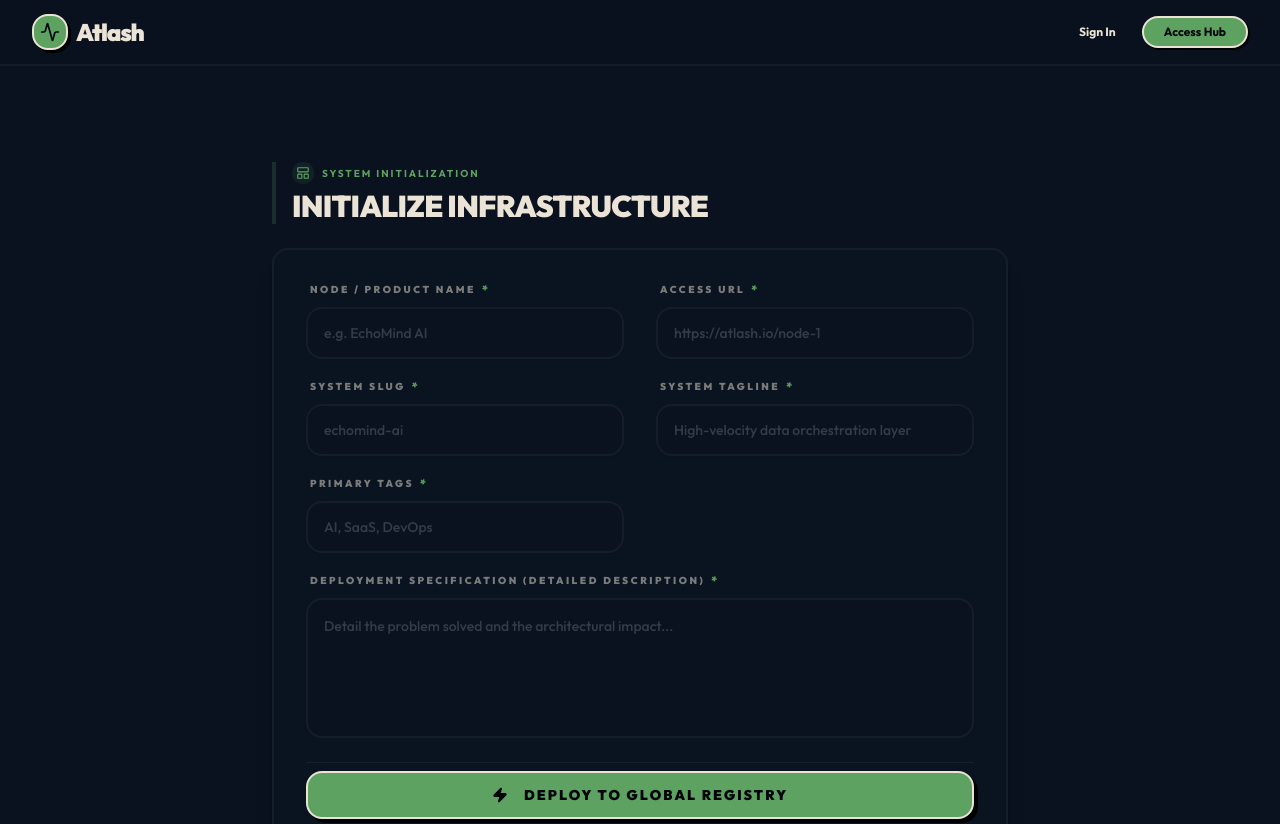
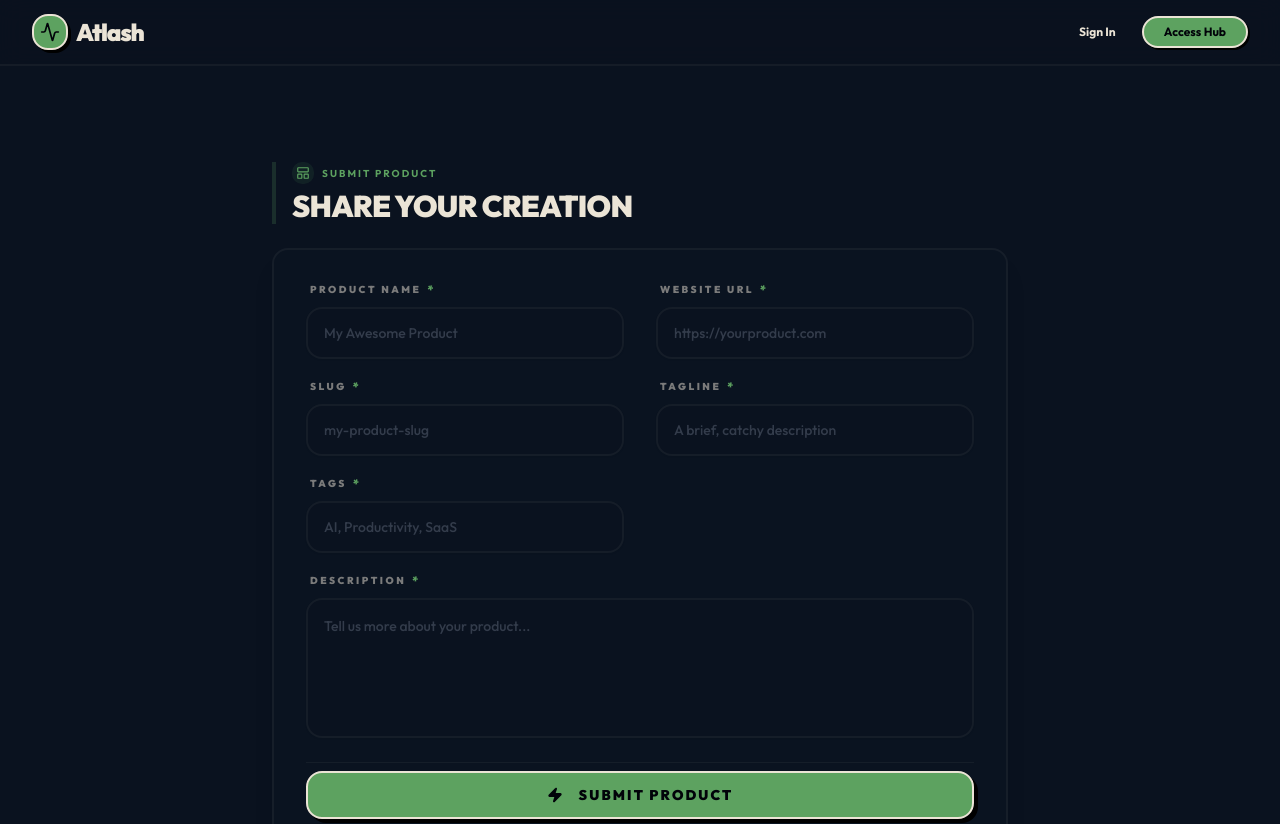
Before and after one commit to ABDUL-RAHMAN-9/ShipIt-The-Product-Launchpad, a Next.js app: page /submit in a window 1280 px wide. Shown: the top 824 px of the page. Built offline with nearby package versions, Linux system fonts and the light colour scheme; no server answers.

Commit message:
docs: update submission form labels for better human clarity

```diff
--- a/components/products/product-submit-form.tsx
+++ b/components/products/product-submit-form.tsx
@@ -28,20 +28,18 @@ export default function ProductSubmitForm() {
     };
 
     return (
-        <div className="w-full max-w-4xl mx-auto px-4"> {/* Increased max-width for better horizontal use */}
+        <div className="w-full max-w-4xl mx-auto px-4">
 
-            {/* COMPACT HEADER: Paragraph removed for maximum vertical efficiency */}
             <div className="mb-6 space-y-1 border-l-4 border-primary/20 pl-4">
                 <div className="flex items-center gap-2 text-primary font-bold uppercase tracking-[0.2em] text-[10px]">
                     <div className="p-1 bg-primary/10 rounded-md">
                         <LayoutPanelTop className="size-3.5" />
                     </div>
-                    System Initialization
+                    Submit Product
                 </div>
 
-                {/* Simplified Title - No description to save space */}
                 <h1 className="text-2xl md:text-3xl font-black tracking-tight text-foreground uppercase">
-                    Initialize Infrastructure
+                    Share your creation
                 </h1>
             </div>
 
@@ -56,70 +54,67 @@ export default function ProductSubmitForm() {
                     </div>
                 )}
 
-                {/* MAIN FORM GRID - Optimized to reduce height */}
                 <div className="grid grid-cols-1 md:grid-cols-2 gap-x-8 gap-y-5">
 
-                    {/* LEFT COLUMN: Identity & Tags */}
+                    {/* LEFT COLUMN */}
                     <div className="space-y-5">
                         <FormField
-                            label="Node / Product Name"
+                            label="Product Name"
                             name="name"
                             id="name"
-                            placeholder="e.g. EchoMind AI"
+                            placeholder="My Awesome Product"
                             required
                             onChange={() => { }}
                             error={getFieldErrors("name")}
                         />
                         <FormField
-                            label="System Slug"
+                            label="Slug"
                             name="slug"
                             id="slug"
-                            placeholder="echomind-ai"
+                            placeholder="my-product-slug"
                             required
                             onChange={() => { }}
                             error={getFieldErrors("slug")}
                         />
                         <FormField
-                            label="Primary Tags"
+                            label="Tags"
                             name="tags"
                             id="tags"
-                            placeholder="AI, SaaS, DevOps"
+                            placeholder="AI, Productivity, SaaS"
                             required
                             onChange={() => { }}
                             error={getFieldErrors("tags")}
                         />
                     </div>
 
-                    {/* RIGHT COLUMN: URL & One-Liner */}
+                    {/* RIGHT COLUMN */}
                     <div className="space-y-5">
                         <FormField
-                            label="Access URL"
+                            label="Website URL"
                             name="websiteUrl"
                             id="websiteUrl"
-                            placeholder="https://atlash.io/node-1"
+                            placeholder="https://yourproduct.com"
                             required
                             onChange={() => { }}
                             error={getFieldErrors("websiteUrl")}
                         />
                         <FormField
-                            label="System Tagline"
+                            label="Tagline"
                             name="tagline"
                             id="tagline"
-                            placeholder="High-velocity data orchestration layer"
+                            placeholder="A brief, catchy description"
                             required
                             onChange={() => { }}
                             error={getFieldErrors("tagline")}
                         />
-                        {/* MOVED DESCRIPTION HERE TO BALANCE GRID HEIGHT IF NEEDED */}
                     </div>
 
-                    {/* FULL WIDTH: Detailed Specification */}
                     <div className="md:col-span-2">
                         <FormField
-                            label="Deployment Specification (Detailed Description)"
+                            label="Description"
                             name="description"
                             id="description"
-                            placeholder="Detail the problem solved and the architectural impact..."
+                            placeholder="Tell us more about your product..."
                             required
                             onChange={() => { }}
                             error={getFieldErrors("description")}
@@ -128,7 +123,6 @@ export default function ProductSubmitForm() {
                     </div>
                 </div>
 
-                {/* COMPACT SUBMIT ACTION */}
                 <div className="pt-2 border-t border-foreground/5">
                     <Button
                         type="submit"
@@ -141,7 +135,7 @@ export default function ProductSubmitForm() {
                         ) : (
                             <>
                                 <Zap className="size-4 mr-2 fill-current" />
-                                Deploy to Global Registry
+                                Submit Product
                             </>
                         )}
                     </Button>
```
